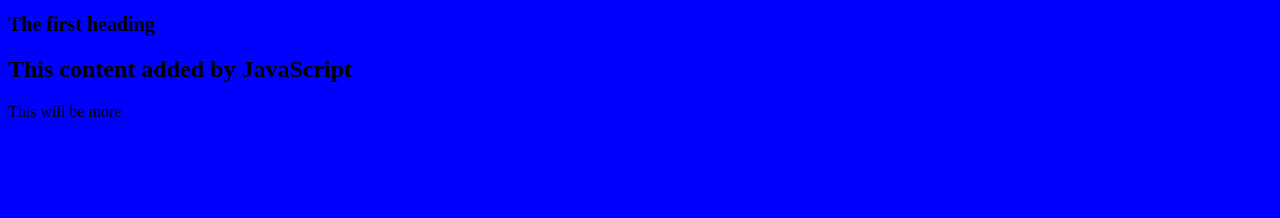
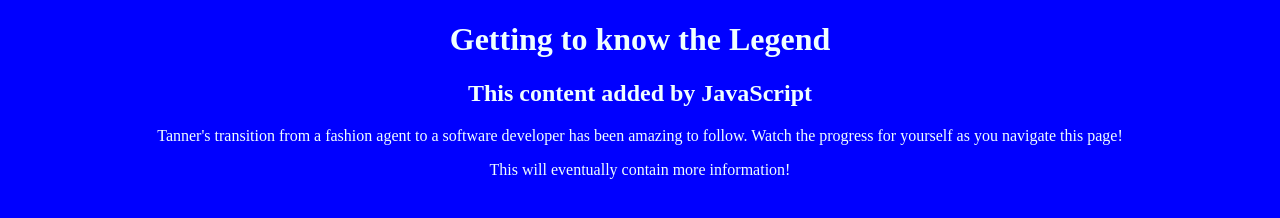
Before and after one commit to DegenerateKingofCode/Prework-Website-Project, a plain HTML site: page index.html in a window 1280 px wide. Drawn offline with Linux system fonts and the light colour scheme.

Commit message:
added more html text and adjusted css styles

```diff
--- a/index.html
+++ b/index.html
@@ -2,11 +2,13 @@
 <html lang="en">
     <head>
         <link rel="stylesheet" href ="style.css"/>
-        <title>My Website Project!</title>
+        <title>Tanner Leroy's Personal Website</title>
     </head>
     <body>
-        <h1>The first heading</h1>
+        <title>Tanner Leroy, a working history</title>
+        <h1>Getting to know the Legend</h1>
         <script src="script.js"></script>
-        <p>This will be more</p>
+        <p type="introP">Tanner's transition from a fashion agent to a software developer has been amazing to follow. Watch the progress for yourself as you navigate this page!</p>
+        <p> This will eventually contain more information!</p>
     </body>
 </html>
--- a/style.css
+++ b/style.css
@@ -1,7 +1,9 @@
 body {
     background: blue;
+    text-align: center;
+    color:azure
 }
 
-h1 {
-    font-size: 20px;
+#introP {
+    color:red
 }
```
